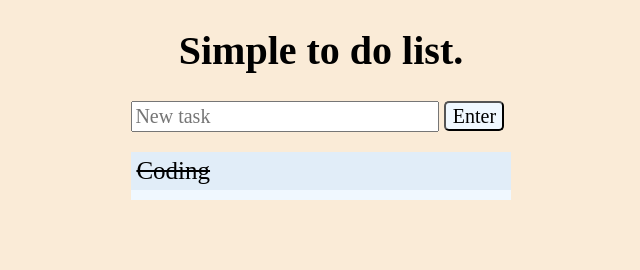
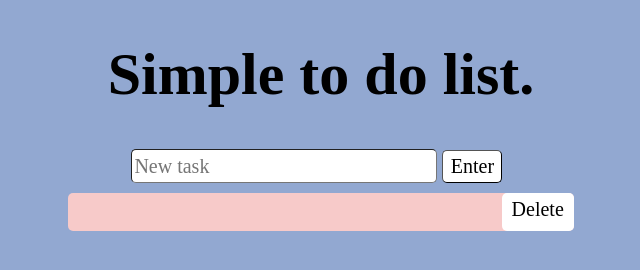
Before and after one commit to milkon19960801/TodoList, a plain HTML site: page index.html in a window 1280 px wide. Both pictures are taken after a click on the button "Enter". Shown: the whole page, without its empty margins (319-959 px from the left). Drawn offline with Linux system fonts and the light colour scheme.

Commit message:
style fixes

```diff
--- a/index.html
+++ b/index.html
@@ -15,11 +15,11 @@
         <label for="todo"></label>
         <input type="text" onfocus="this.value=''"  id="todo" name="todo" placeholder="New task">
         <input id="clickMe" type="button" onclick="doFunction()" value="Enter"/>
+
     </form>
 
     <div id="Content">
         <ul id ="List">
-            <li class="checked">Coding</li>
         </ul>
     </div>
 
--- a/src.js
+++ b/src.js
@@ -1,12 +1,21 @@
 const doFunction = function () {
-    let userinput = document.getElementById('todo');
-    const ul = document.getElementById('List');
     let li = document.createElement('li');
     li.addEventListener('click',eventHandler);
-    li.innerHTML = userinput.value;
-    ul.appendChild(li);
+    li.innerHTML = document.getElementById('todo').value;
+    li.appendChild(createButton());
+    document.getElementById('List').appendChild(li);
 }
 
+const createButton = function(){
+    const button = document.createElement('BUTTON');
+    button.className = 'x_button';
+    button.addEventListener('click',function(){
+       button.parentElement.remove();
+       button.remove();
+    })
+    button.innerHTML = 'Delete';
+    return button
+}
 
 function eventHandler(event){
     if(event.type == 'click'){
--- a/style.css
+++ b/style.css
@@ -1,14 +1,15 @@
 *{
     font-family:  'Times New Roman';
     font-size: 20px;
+    border-radius: 5px;
 }
 #header {
     text-align:center;
     color: black;
-    font-size: 40px;
+    font-size: 60px;
 }
 body{
-    background-color:antiquewhite;
+    background-color:#92A8D1;
 }
 #inputForm {
     width: 30%;
@@ -16,39 +17,47 @@ body{
 }
 
 #todo{
-    height:25px;
+    height:30px;
     width: 300px;
+    border-width: 1px;
+    margin-bottom: 10px;
 }
 #clickMe {
-    height: 30px;
+    height: 33px;
     width: 60px;
-    background-color: aliceblue;
-    border-radius: 5px;
+    border-width: 1px;
+    background-color: #fff;
+}
+#Content{
+    width: 40%;
+    margin: 0 auto;
+    background-color: #F7CAC9;
 
 }
-#Content{
-    background-color: aliceblue;
-    width: 30%;
-    margin: 0 auto;
-}
 li{
-    font-size: 25px;
+    cursor: pointer;
     position: relative;
-    padding: 5px 0px 5px 5px;
+    height: 25px;
+    padding: 8px 8px 5px 5px;
+
 }
 
 li.checked{
-    background:rgb(225, 237, 248);
+    background:#F7CAC9;
     text-decoration: line-through;
 }
 ul{
+    margin: 0;
+    padding: 0;
     width: 100%;
     height: 100%;
-    padding: 0;
     list-style-type:none;
 }
-x_button{
-    margin: 10px 10px 10px 100px;
-
-
+.x_button {
+    position: absolute;
+    border : none;
+    right: 0;
+    top: 0;
+    padding:5px 10px 10px 10px;
+    background-color: #fff;
 }
```
